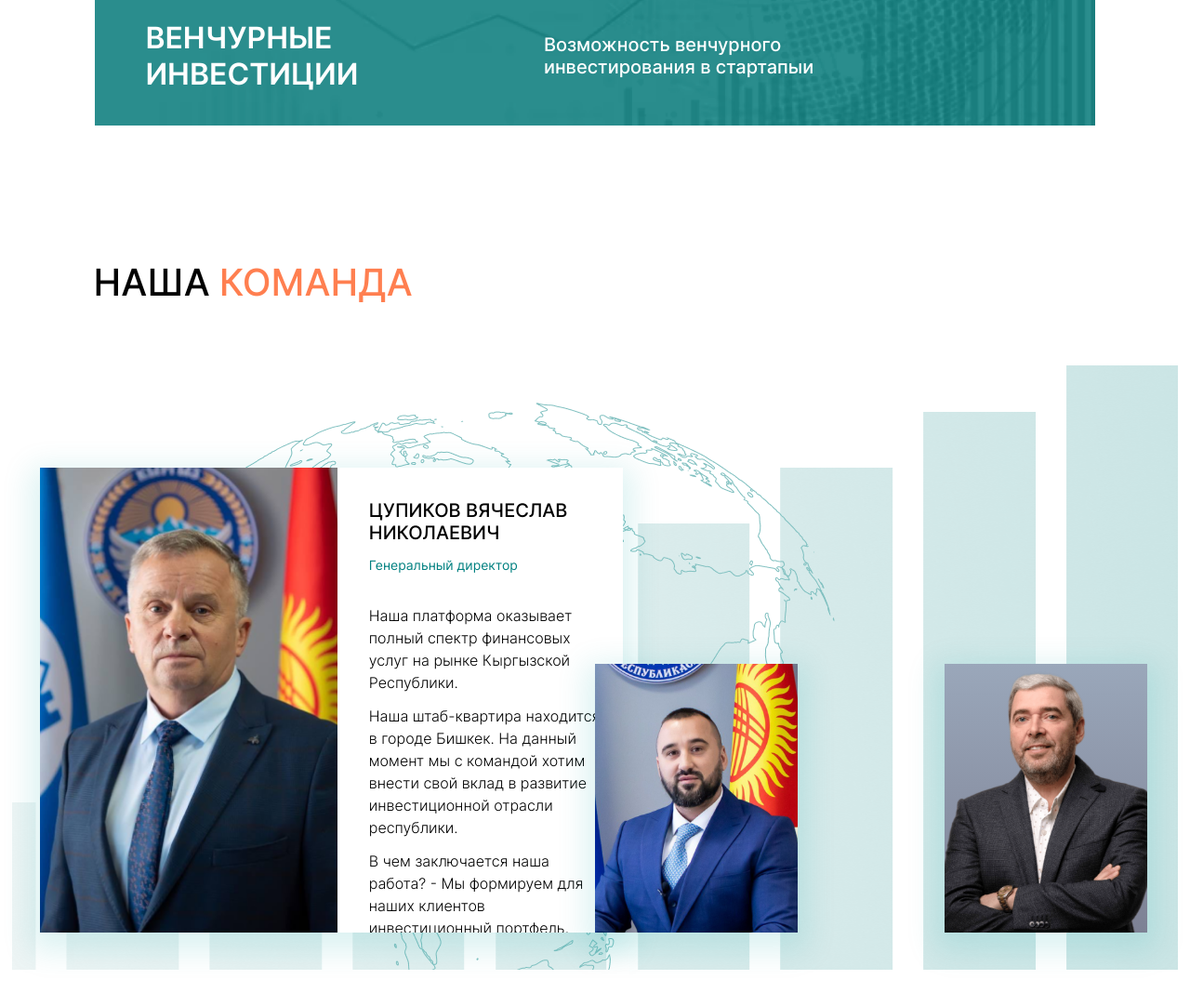
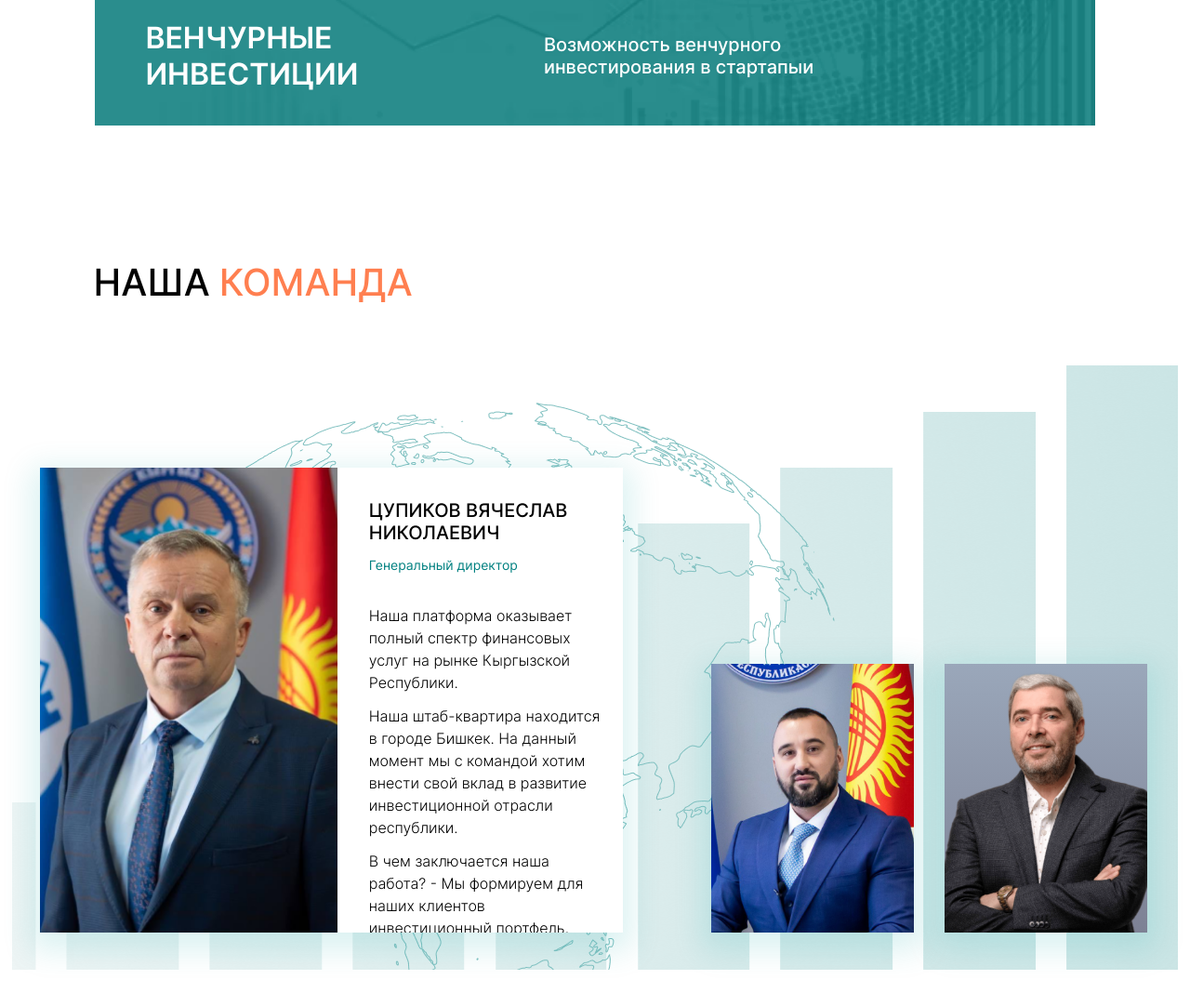
Before and after one commit to EddDevv/pluse-art, a React (Create React App) app: page / in a window 1280 px wide. Shown: the part 3358-4440 px from the top of the page at 93% size. Built offline with nearby package versions, Linux system fonts and the light colour scheme.

Commit message:
60 80 team

```diff
--- a/src/pages/home/team/Team.module.scss
+++ b/src/pages/home/team/Team.module.scss
@@ -120,7 +120,7 @@
 .main_block_1 {
   @extend %main_block;
   @extend %main_block_next;
-  left: 50%;
+  left: 60%;
 
   @media screen and (max-width: 700px) {
     left: 0;
```
